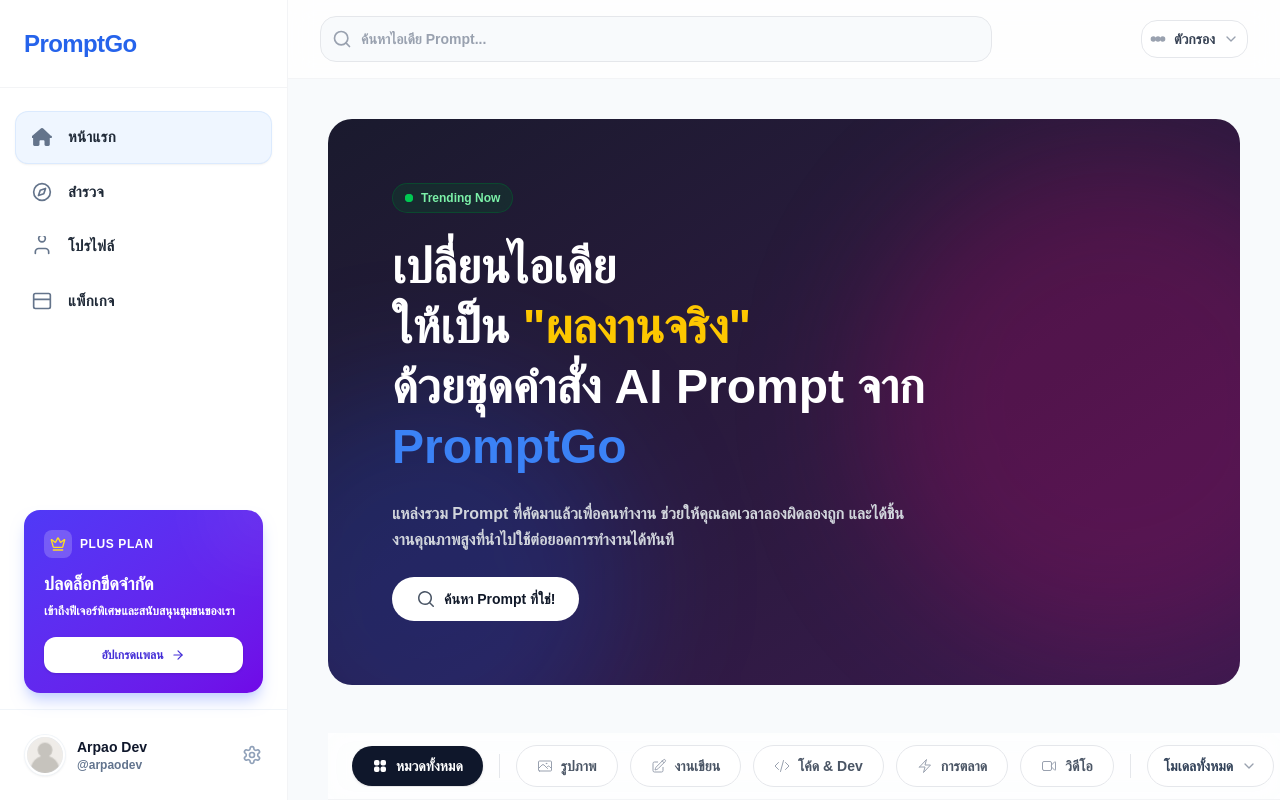
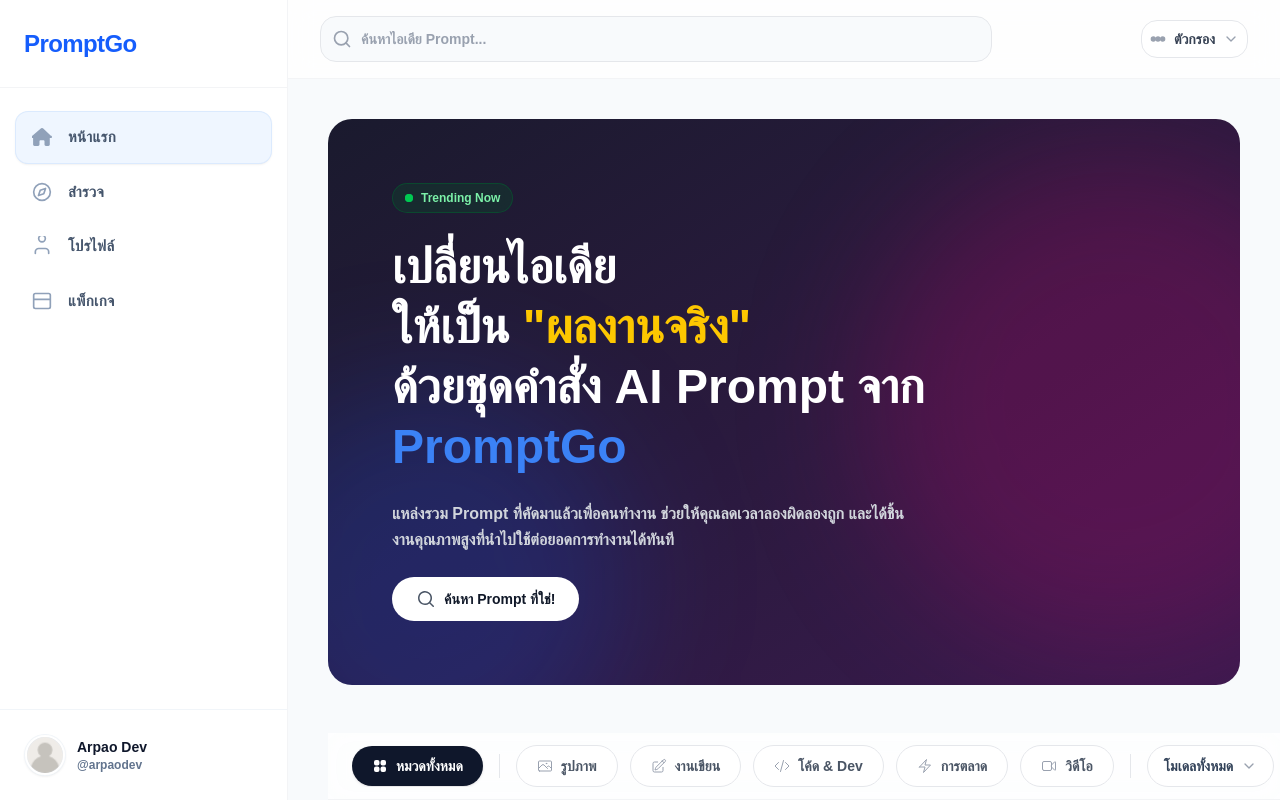
Before and after one commit to pawataven/nuxt-prompt, a Nuxt app: page / in a window 1280 px wide. Built offline with nearby package versions, Linux system fonts and the light colour scheme.

Commit message:
ADD: Nav, Homepage

```diff
--- a/app/layouts/NavigationSideBar.vue
+++ b/app/layouts/NavigationSideBar.vue
@@ -1,8 +1,5 @@
 <script setup lang="ts">
-import { computed, onMounted, onUnmounted } from 'vue';
-import PremiumCardVue from "~/components/Navbar/PremiumCard.vue";
-
-// --- 1. Types ---
+// ... (ส่วน Script เหมือนเดิม ไม่ต้องแก้) ...
 export interface SideNavbarProps {
   isOpen: boolean;
 }
@@ -48,28 +45,6 @@ const menuItems: MenuItem[] = [
     type: 'outline'
   }
 ];
-
-
-
-// กด ESC เพื่อปิดเมนู
-const handleKeydown = (e: KeyboardEvent) => {
-  if (e.key === 'Escape' && props.isOpen) {
-    emit('close');
-  }
-};
-
-onMounted(() => {
-  if (typeof window !== 'undefined') {
-    window.addEventListener('keydown', handleKeydown);
-  }
-});
-
-onUnmounted(() => {
-  if (typeof window !== 'undefined') {
-    window.removeEventListener('keydown', handleKeydown);
-  }
-});
-
 </script>
 
 <template>
@@ -84,24 +59,25 @@ onUnmounted(() => {
     >
       <div
         v-if="isOpen"
-        class="fixed inset-0 z-40 bg-slate-900/50 backdrop-blur-sm md:hidden"
+        class="fixed inset-0 z-40 bg-slate-900/50 backdrop-blur-sm xl:hidden"
         @click="emit('close')"
         aria-hidden="true"
       ></div>
     </Transition>
 
     <aside
-      class="fixed inset-y-0 left-0 z-50 flex flex-col w-72 h-full bg-white border-r border-gray-100 transition-transform duration-300 ease-in-out md:static md:translate-x-0"
+      class="fixed inset-y-0 left-0 z-50 flex flex-col w-72 h-full bg-white border-r border-gray-100 transition-transform duration-300 ease-in-out xl:static xl:translate-x-0"
       :class="isOpen ? 'translate-x-0 shadow-2xl' : '-translate-x-full'"
       aria-label="Sidebar Navigation"
     >
       <div class="flex items-center justify-between px-6 py-6 border-b border-gray-100 h-[88px] flex-shrink-0">
-        <h1 class="text-2xl font-bold tracking-tight text-primary-hover w-full text-center md:text-left">
-          PromptGo
+        <h1 class="text-2xl font-bold tracking-tight text-blue-600 w-full text-center xl:text-left">
+           PromptGo
         </h1>
+
         <button
           @click="emit('close')"
-          class="md:hidden p-2 text-gray-400 hover:bg-gray-50 rounded-lg transition-colors"
+          class="xl:hidden p-2 text-gray-400 hover:bg-gray-50 rounded-lg transition-colors"
           aria-label="Close menu"
         >
           <svg xmlns="http://www.w3.org/2000/svg" class="w-6 h-6" fill="none" viewBox="0 0 24 24" stroke="currentColor"><path stroke-linecap="round" stroke-linejoin="round" stroke-width="2" d="M6 18L18 6M6 6l12 12" /></svg>
@@ -114,8 +90,8 @@ onUnmounted(() => {
             <li v-for="item in menuItems" :key="item.to">
               <NuxtLink
                 :to="item.to"
-                class="flex items-center gap-4 rounded-xl px-4 py-3.5 text-text-primary transition-all duration-200 group hover:bg-blue-50 hover:text-primary active:scale-[0.98]"
-                active-class="bg-blue-50 text-primary font-semibold shadow-sm ring-1 ring-blue-100"
+                class="flex items-center gap-4 rounded-xl px-4 py-3.5 text-slate-600 transition-all duration-200 group hover:bg-blue-50 hover:text-blue-600 active:scale-[0.98]"
+                active-class="bg-blue-50 text-blue-600 font-semibold shadow-sm ring-1 ring-blue-100"
                 @click="emit('close')"
               >
                 <svg
@@ -126,8 +102,8 @@ onUnmounted(() => {
                   :stroke-width="item.type === 'fill' ? '0' : '2'"
                   stroke-linecap="round"
                   stroke-linejoin="round"
-                  class="w-5 h-5 text-text-secondary group-hover:text-primary transition-colors duration-200"
-                  :class="{ 'text-primary': $route.path === item.to }"
+                  class="w-5 h-5 text-slate-400 group-hover:text-blue-600 transition-colors duration-200"
+                  :class="{ 'text-blue-600': $route.path === item.to }"
                 >
                   <path :d="item.icon" />
                 </svg>
@@ -140,34 +116,16 @@ onUnmounted(() => {
 
       <div class="flex flex-col flex-shrink-0 bg-white z-10">
         <slot name="before-profile" />
-
-        <div class="px-4 pb-4">
-           <PremiumCardVue />
-        </div>
-
+        <div class="px-4 pb-4"></div>
         <div class="p-4 border-t border-slate-100">
-          <button
-            class="flex w-full cursor-pointer items-center gap-3 rounded-2xl border border-transparent p-2 transition-all duration-200 hover:bg-slate-50 hover:border-slate-200 hover:shadow-sm group outline-none focus-visible:ring-2 focus-visible:ring-primary/50"
-            aria-label="User profile settings"
-          >
+          <button class="flex w-full cursor-pointer items-center gap-3 rounded-2xl border border-transparent p-2 transition-all duration-200 hover:bg-slate-50 hover:border-slate-200 hover:shadow-sm group outline-none">
             <div class="relative w-10 h-10 rounded-full bg-slate-200 overflow-hidden border-2 border-white shadow-sm ring-1 ring-slate-100 shrink-0">
-              <NuxtImg
-                src="/Navbar/DefaultUser.png"
-                class="w-full h-full object-cover transition-transform duration-300 group-hover:scale-110"
-                alt=""
-                loading="lazy"
-              />
+              <NuxtImg src="/Navbar/DefaultUser.png" class="w-full h-full object-cover group-hover:scale-110 transition-transform" />
             </div>
-
             <div class="flex-1 min-w-0 text-left">
               <div class="font-bold text-sm text-slate-900 truncate">Arpao Dev</div>
               <div class="text-xs text-slate-500 truncate font-medium">@arpaodev</div>
             </div>
-
-            <svg xmlns="http://www.w3.org/2000/svg" width="20" height="20" viewBox="0 0 24 24" fill="none" stroke="currentColor" stroke-width="2" stroke-linecap="round" stroke-linejoin="round" class="text-slate-400 transition-colors duration-200 group-hover:text-primary group-hover:rotate-45">
-              <path d="M12.22 2h-.44a2 2 0 0 0-2 2v.18a2 2 0 0 1-1 1.73l-.43.25a2 2 0 0 1-2 0l-.15-.08a2 2 0 0 0-2.73.73l-.22.38a2 2 0 0 0 .73 2.73l.15.1a2 2 0 0 1 1 1.72v.51a2 2 0 0 1-1 1.74l-.15.09a2 2 0 0 0-.73 2.73l.22.38a2 2 0 0 0 2.73.73l.15-.08a2 2 0 0 1 2 0l.43.25a2 2 0 0 1 1 1.73V20a2 2 0 0 0 2 2h.44a2 2 0 0 0 2-2v-.18a2 2 0 0 1 1-1.73l.43-.25a2 2 0 0 1 2 0l.15.08a2 2 0 0 0 2.73-.73l.22-.39a2 2 0 0 0-.73-2.73l-.15-.08a2 2 0 0 1-1-1.74v-.5a2 2 0 0 1 1-1.74l.15-.09a2 2 0 0 0 .73-2.73l-.22-.38a2 2 0 0 0-2.73-.73l-.15.08a2 2 0 0 1-2 0l-.43-.25a2 2 0 0 1-1-1.73V4a2 2 0 0 0-2-2z"></path>
-              <circle cx="12" cy="12" r="3"></circle>
-            </svg>
           </button>
         </div>
       </div>
--- a/app/layouts/default.vue
+++ b/app/layouts/default.vue
@@ -23,16 +23,9 @@ watch(() => route.path, () => closeSidebar());
 
       <main class="flex-1 overflow-y-auto scroll-smooth relative">
 
-        <div class="md:hidden flex items-center justify-between px-4 pt-4 pb-2 bg-white">
+        <div class="xl:hidden flex items-center justify-between px-4 pt-4 pb-2 bg-white">
           <div class="flex items-center gap-3">
-            <button @click="toggleSidebar"
-              class="p-2 -ml-2 text-gray-500 rounded-lg hover:bg-gray-50 active:bg-gray-100 transition-colors">
-              <svg xmlns="http://www.w3.org/2000/svg" class="h-6 w-6" fill="none" viewBox="0 0 24 24"
-                stroke="currentColor">
-                <path stroke-linecap="round" stroke-linejoin="round" stroke-width="2" d="M4 6h16M4 12h16M4 18h16" />
-              </svg>
-            </button>
-            <span class="text-lg font-bold text-gray-800">PromptGo</span>
+            <span class="text-lg font-bold text-blue-600">PromptGo</span>
           </div>
 
           <div class="w-8 h-8 rounded-full bg-gray-200 overflow-hidden border border-gray-100">
@@ -41,8 +34,16 @@ watch(() => route.path, () => closeSidebar());
         </div>
 
         <div
-          class="md:hidden sticky top-0 z-30 bg-white/95 backdrop-blur-md border-b border-gray-100 px-4 pb-3 pt-1 shadow-sm">
-          <div class="flex items-center gap-2">
+          class="xl:hidden sticky top-0 z-30 bg-white/95 backdrop-blur-md border-b border-gray-100 px-4 h-16 flex items-center shadow-sm">
+          <div class="flex items-center gap-2 w-full">
+
+            <button @click="toggleSidebar"
+              class="p-2 -ml-2 mr-1 text-gray-500 rounded-xl hover:bg-gray-100 active:bg-gray-200 transition-colors">
+              <svg xmlns="http://www.w3.org/2000/svg" class="h-6 w-6" fill="none" viewBox="0 0 24 24"
+                stroke="currentColor">
+                <path stroke-linecap="round" stroke-linejoin="round" stroke-width="2" d="M4 6h16M4 12h16M4 18h16" />
+              </svg>
+            </button>
 
             <div class="relative flex-1">
               <span class="absolute inset-y-0 left-0 flex items-center pl-3 text-gray-400">
@@ -68,7 +69,7 @@ watch(() => route.path, () => closeSidebar());
           </div>
         </div>
 
-        <div class="hidden md:block sticky top-0 z-30">
+        <div class="hidden xl:block sticky top-0 z-30">
           <NavigationTopBar />
         </div>
 
--- a/app/pages/index.vue
+++ b/app/pages/index.vue
@@ -491,21 +491,21 @@ const onCategoryClick = (cat: string) => console.log('Category:', cat);
 <template>
   <div class="min-h-screen bg-background-primary">
 
-    <div class="p-6 md:p-10">
+    <div class="p-6 xl:p-10">
       <HomePageBannerVue />
     </div>
 
-    <div class="sticky top-16 md:top-18.25 z-20 bg-background-primary/95 backdrop-blur-md border-b border-gray-100/50 transition-all">
+    <div class="sticky top-[64px] xl:top-[73px] z-20 bg-background-primary/95 backdrop-blur-md border-b border-gray-100/50 transition-all">
 
-      <div class="overflow-x-auto no-scrollbar px-6 md:px-10 py-2">
-         <div class="min-w-max">
-            <HomeNavbarVue />
-         </div>
+      <div class="overflow-x-auto no-scrollbar px-6 xl:px-10 py-2">
+          <div class="min-w-max">
+             <HomeNavbarVue />
+          </div>
       </div>
 
     </div>
 
-    <section class="p-6 md:p-10">
+    <section class="p-6 xl:p-10">
       <h2 class="text-2xl font-bold pt-6 pb-10 text-text-primary">แนะนำสำหรับคุณ</h2>
 
       <div class="grid grid-cols-1 sm:grid-cols-2 md:grid-cols-3 lg:grid-cols-5 gap-6">
```
